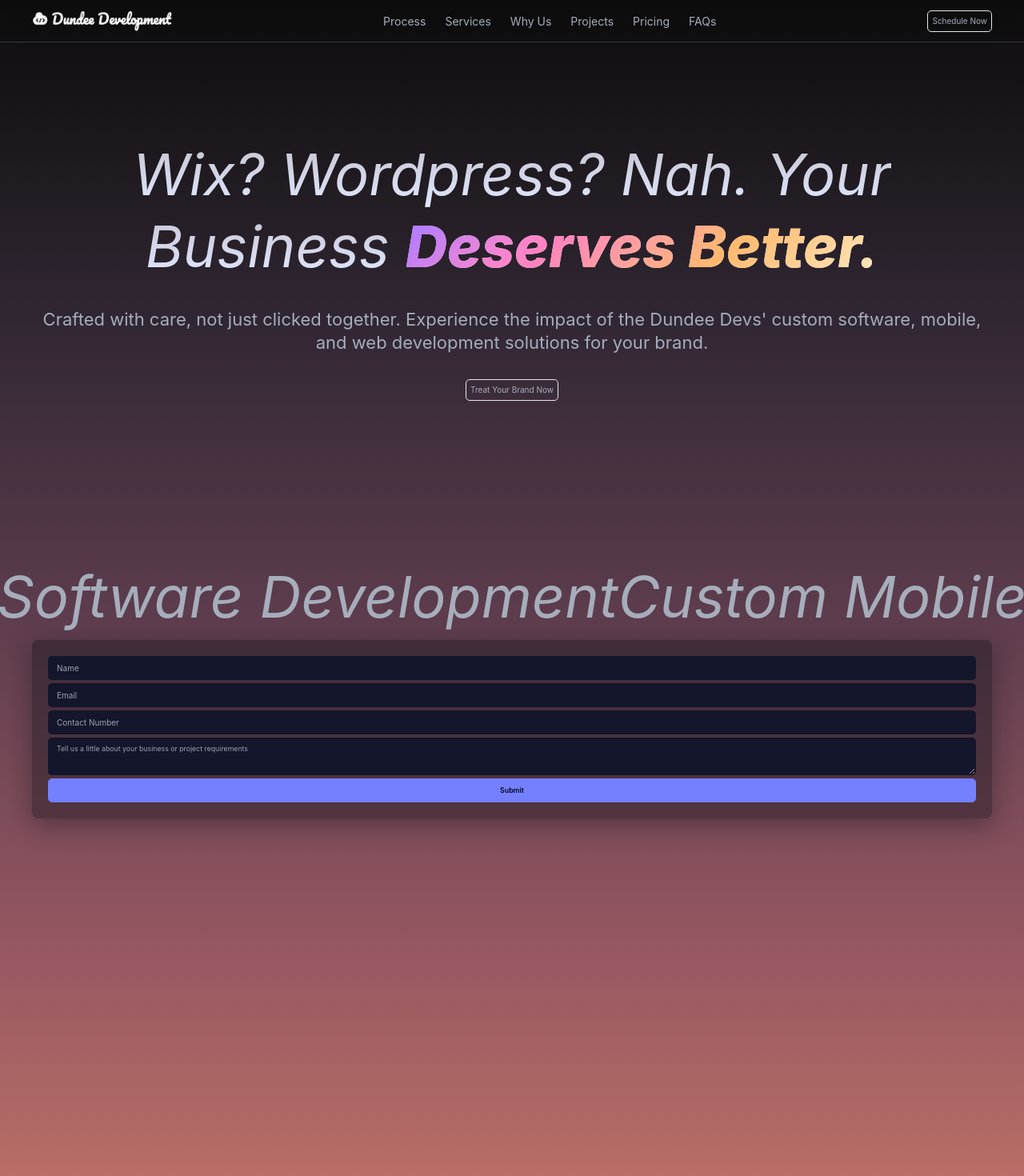
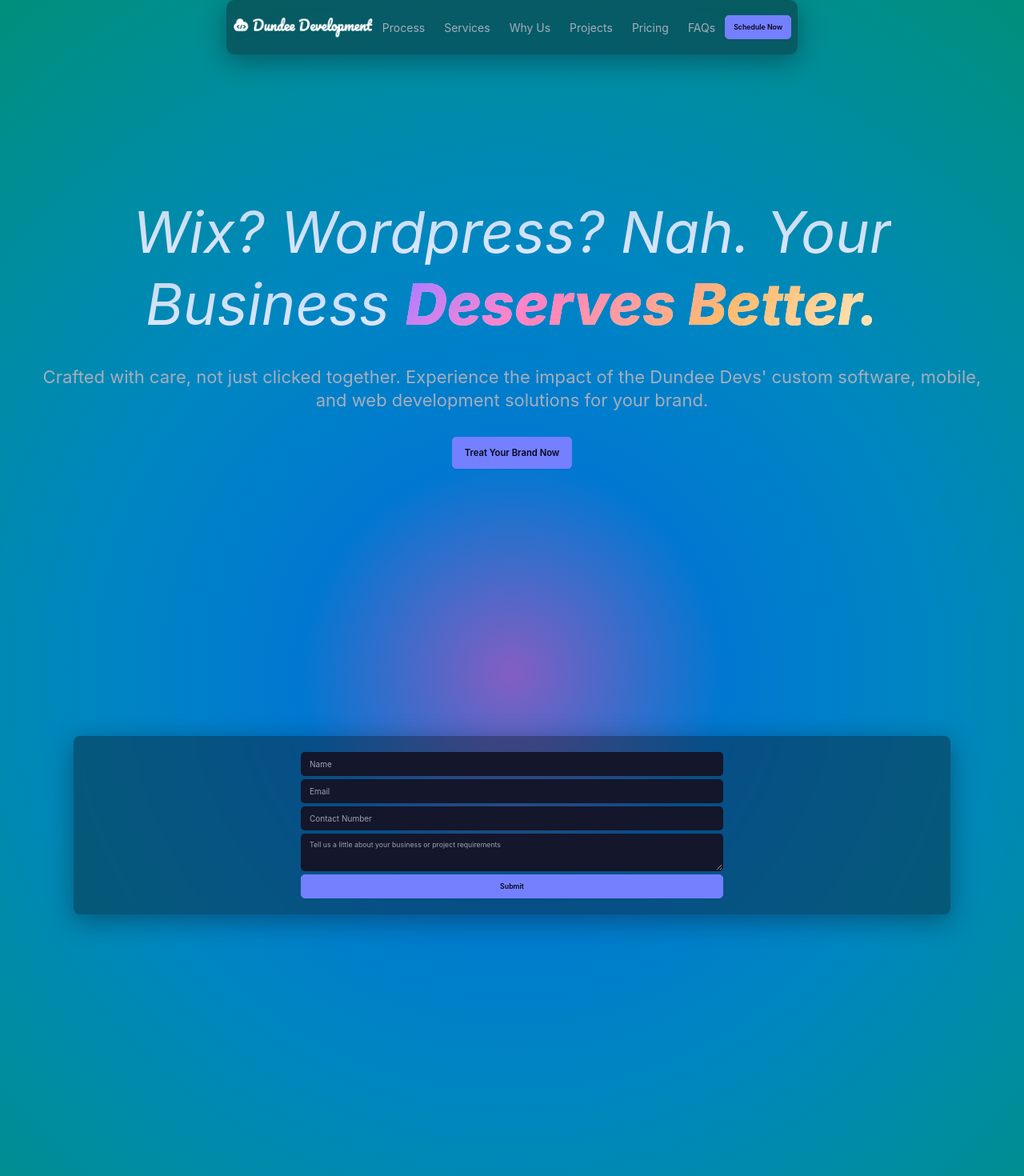
Before and after one commit to taanguiano/anguiano-agency-site, a Next.js app: page / in a window 1280 px wide. Shown: the top 1470 px of the page at 80% size. Built offline with nearby package versions, Linux system fonts and the light colour scheme.

Commit message:
new gradient, anchor hook, nav style changes

```diff
--- a/src/app/components/contact.tsx
+++ b/src/app/components/contact.tsx
@@ -26,8 +26,9 @@
     console.log(formData);
 
   return (
-    <section className="h-[100vh]">
-      <div className="w-full bg-glass backdrop-blur-glass rounded-xl shadow-glass p-5">
+    <section className="h-[100vh] p-[var(--navigation-height)]" id="contact">
+      <div className="w-full bg-glass backdrop-blur-glass rounded-xl shadow-glass p-5 flex justify-around gap-5">
+        <div className="flex flex-col w-1/2">
           <form className="flex flex-col" onSubmit={handleSubmit(onSubmit)}>
             <input
               className="input input-ghost bg-input mb-1"
@@ -55,6 +56,7 @@
             <button className="btn btn-primary">Submit</button>
           </form>
         </div>
+      </div>
     </section>
   );
 };
--- a/src/app/components/header.tsx
+++ b/src/app/components/header.tsx
@@ -5,10 +5,13 @@
 import { Container } from "./container";
 import { Logo } from "./icons/logo";
 import { DundeeButton } from "./dundee-button";
+import { useAnchorClick } from "../hooks/useAnchorClick";
 
 export const Header = () => {
+  const { handleAnchorClick } = useAnchorClick();
+
   return (
-    <header className="fixed w-full backdrop-blur-[16px] border-b border-glass">
+    <header className="w-fit backdrop-blur-glass bg-glass shadow-glass rounded-box ml-auto mr-auto p-2">
       <Container className="flex justify-between items-center h-[var(--navigation-height)] py-[26px]">
         <Link className="flex items-center text-md" href="/">
           <Logo height={175} width={175} />
@@ -16,7 +19,9 @@
         <nav className="">
           <ul className="flex h-full [&_a]:text-sm [&_li]:ml-3 [&_li]:mr-3">
             <li>
-              <Link href="">Process</Link>
+              <Link href="" onClick={() => handleAnchorClick("process")}>
+                Process
+              </Link>
             </li>
             <li>
               <Link href="">Services</Link>
@@ -35,7 +40,12 @@
             </li>
           </ul>
         </nav>
-        <DundeeButton>Schedule Now</DundeeButton>
+        <button
+          className="btn btn-primary"
+          onClick={() => handleAnchorClick("contact")}
+        >
+          Schedule Now
+        </button>
       </Container>
     </header>
   );
--- a/src/app/components/hero.tsx
+++ b/src/app/components/hero.tsx
@@ -2,8 +2,11 @@
 
 import React from "react";
 import { DundeeButton } from "./dundee-button";
+import { useAnchorClick } from "../hooks/useAnchorClick";
 
 export const Hero = () => {
+  const { handleAnchorClick } = useAnchorClick();
+
   return (
     <section className="text-center h-[calc(100vh-var(--navigation-height))] pt-[125px]">
       <span className="text-[72px] my-5 bg-hero-title-gradient bg-clip-text text-transparent leading-tight italic">
@@ -17,7 +20,12 @@
         the Dundee Devs' custom software, mobile, and web development solutions
         for your brand.`}
       </p>
-      <DundeeButton>Treat Your Brand Now</DundeeButton>
+      <button
+        className="btn btn-lg btn-primary"
+        onClick={() => handleAnchorClick("contact")}
+      >
+        Treat Your Brand Now
+      </button>
     </section>
   );
 };
--- a/src/app/globals.css
+++ b/src/app/globals.css
@@ -4,7 +4,7 @@
 
 @layer base {
   :root {
-    --navigation-height: 48px;
+    --navigation-height: 52px;
   }
 
   html {
--- /dev/null
+++ b/src/app/hooks/useAnchorClick.ts
@@ -0,0 +1,15 @@
+import { useCallback } from "react";
+import { useMemo } from "react";
+
+export function useAnchorClick() {
+  const handleAnchorClick = useCallback((section: string) => {
+    const sectionElement = document.getElementById(section);
+    sectionElement && sectionElement.scrollIntoView({ behavior: "smooth" });
+  }, []);
+
+  return useMemo(() => {
+    return {
+      handleAnchorClick,
+    };
+  }, [handleAnchorClick]);
+}
--- a/src/app/layout.tsx
+++ b/src/app/layout.tsx
@@ -21,8 +21,8 @@
           content="width=device-width, height=device-height, initial-scale=1"
         />
       </head>
-      <body className="overflow-x-hidden">
-        <div className="bg-primary-gradient">
+      <body className="overflow-x-hidden bg-primary-gradient">
+        <div className="">
           <Header />
           <div className="pt-[var(--navigation-height)]">{children}</div>
           <footer>
--- a/src/app/page.tsx
+++ b/src/app/page.tsx
@@ -1,7 +1,7 @@
 import { Contact } from "./components/contact";
 import { Container } from "./components/container";
 import { Hero } from "./components/hero";
-import { ServicesBanner } from "./components/services-banner";
+// import { ServicesBanner } from "./components/services-banner";
 
 export default function Home() {
   return (
@@ -10,7 +10,7 @@
         <Container>
           <Hero />
         </Container>
-        <ServicesBanner />
+        {/* <ServicesBanner /> */}
         <Container>
           <Contact />
         </Container>
--- a/tailwind.config.ts
+++ b/tailwind.config.ts
@@ -44,7 +44,7 @@
       },
       backgroundImage: {
         "primary-gradient":
-          "linear-gradient(to bottom, #0c0c0c, #312733, #623f50, #995962, #ca7968);",
+          "radial-gradient(circle, #845ec2, #0078d1, #0086c1, #008d9f, #008f7a)",
         "hero-title-gradient":
           "linear-gradient(180deg,color(display-p3 .9411764706 .9333333333 .9764705882/.8) 0%,color(display-p3 .8862745098 .9098039216 1/1) 100%)",
         "header-radial-gradient":
```
Lines whose indentation alone changed are shown as unchanged.
